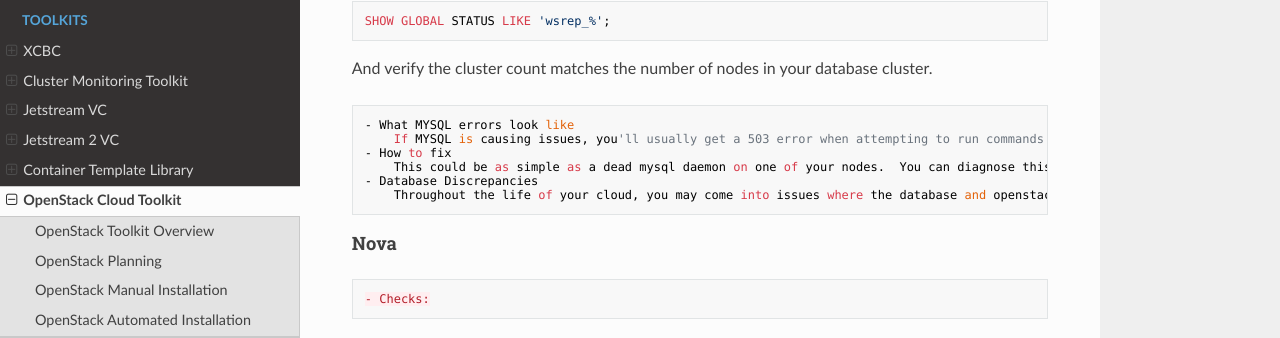
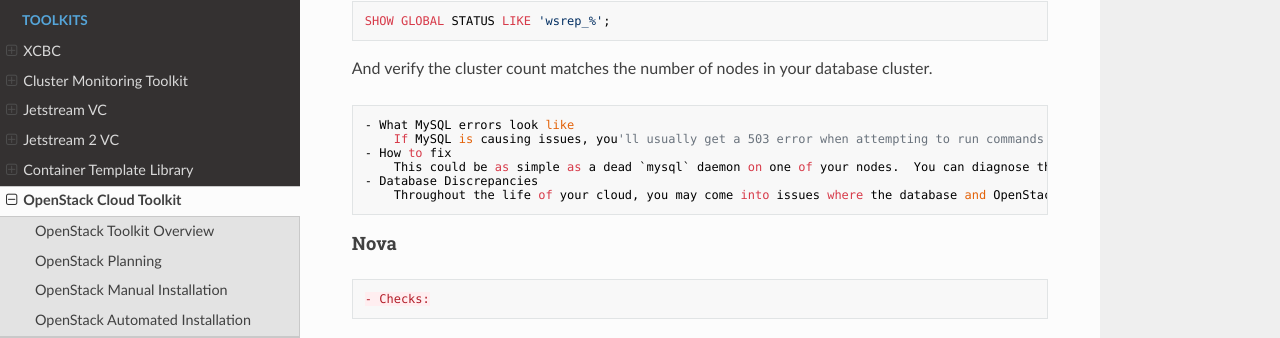
Before and after one commit to access-ci-org/Toolkit-Docs, an MkDocs documentation site: the page built from docs/toolkits/openstack-operations-maintenance.md, in a window 1280 px wide and 900 px high, scrolled down 3149 px. Shown: the part 142-480 px from the top of the window. Built offline with MkDocs 1.6.1, drawn with Linux system fonts in a browser that asks for light colours; nearby versions of some CDN libraries; old or Windows-style settings are respelled for this version of MkDocs.

````diff
--- a/docs/toolkits/openstack-operations-maintenance.md
+++ b/docs/toolkits/openstack-operations-maintenance.md
@@ -120,12 +120,12 @@ SHOW GLOBAL STATUS LIKE 'wsrep_%';
 ```
 And verify the cluster count matches the number of nodes in your database cluster.
 
-	- What MYSQL errors look like
-		If MYSQL is causing issues, you'll usually get a 503 error when attempting to run commands from the CLI.
+	- What MySQL errors look like
+		If MySQL is causing issues, you'll usually get a 503 error when attempting to run commands from the CLI.
 	- How to fix
-		This could be as simple as a dead mysql daemon on one of your nodes.  You can diagnose this by running through the checks above.
+		This could be as simple as a dead `mysql` daemon on one of your nodes.  You can diagnose this by running through the checks above.
 	- Database Discrepancies
-		Throughout the life of your cloud, you may come into issues where the database and openstack reflect different information.  This could be a VM that shows a host on one machine but it's actually on another, a volume that is stuck in a `reserved` state but won't change back to active/available, etc.  To fix this, we need to log into the MYSQL cluster by running `mysql` and updating the discrepancy with `update ITEM set VALUE=DESIRED_VALUE  where id='UUID';`.  You can verify which specific item(s) you'll adjust by adjusting the formula to, `show ITEM where id='UUID';`.
+		Throughout the life of your cloud, you may come into issues where the database and OpenStack reflect different information.  This could be a VM that shows a host on one machine but it's actually on another, a volume that is stuck in a `reserved` state but won't change back to active/available, etc.  To fix this, we need to log into the MySQL cluster by running `mysql` and updating the discrepancy with `update ITEM set VALUE=DESIRED_VALUE  where id='UUID';`.  You can verify which specific item(s) you'll adjust by adjusting the formula to, `show ITEM where id='UUID';`.
 
 #### Nova
 
````
